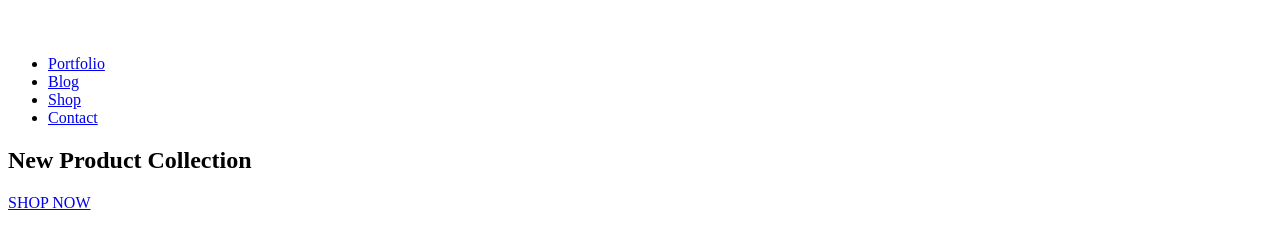
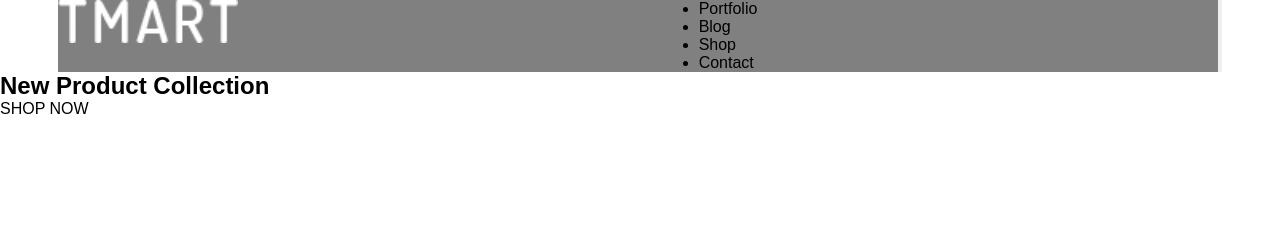
Before and after one commit to gideonclottey/Ecommerce-website, a plain HTML site: page index.html in a window 1280 px wide. Drawn offline with Linux system fonts and the light colour scheme.

Commit message:
styling in progress

```diff
--- a/assets/css/style.css
+++ b/assets/css/style.css
@@ -0,0 +1,50 @@
+/* General code here  */
+
+*{
+    margin: 0;
+    padding: 0;
+    box-sizing: border-box;
+}
+
+body{
+    font-family: sans-serif;
+
+}
+
+.header-container{
+    width: 84%;
+    margin: 0 auto;
+    display: flex;
+    background-color: grey;
+    justify-content: space-between;
+
+}
+
+.logo img{
+ width: 100px;
+}
+a{
+    color: inherit;
+    text-decoration: none;
+    list-style: none;
+}
+
+/* Mobile */
+@media (max-width:576px) {
+    nav{
+        display: none;
+    }
+}
+/* Desktop */
+
+@media (min-width:900px) {
+    .logo img{
+        width: 180px;
+
+    }
+    .header-container{
+        width: 91%;
+        max-width: 1240px;
+    }
+
+}
--- a/index.html
+++ b/index.html
@@ -5,7 +5,7 @@
     <meta charset="UTF-8">
     <meta http-equiv="X-UA-Compatible" content="IE=edge">
     <meta name="viewport" content="width=device-width, initial-scale=1.0">
-    <link rel="shortcut icon" type="image/png" href="./assets/images/faviconlogo.png">
+    <link rel="icon" type="image/png" href="./assets/images/faviconlogo.png">
     <link rel="stylesheet" href="./assets/css/style.css">
 
     <title>Shop</title>
@@ -14,9 +14,11 @@
 <body>
     <!-- Header section -->
     <header>
+        <div class="header-container">
             <div class="logo">
                 <img src="./assets/images/logo.png" alt="logo">
             </div>
+            <!-- Desktop Menu items  -->
             <nav>
                 <ul>
                     <li><a href="#">Portfolio</a></li>
@@ -26,6 +28,10 @@
 
                 </ul>
             </nav>
+            <!-- Mobile Nav Icon -->
+            <button type="button" class="nav-button"></button>
+
+        </div>
     </header>
     <section class="hero">
         <div class="hero-content">
```
Lines whose indentation alone changed are shown as unchanged.
